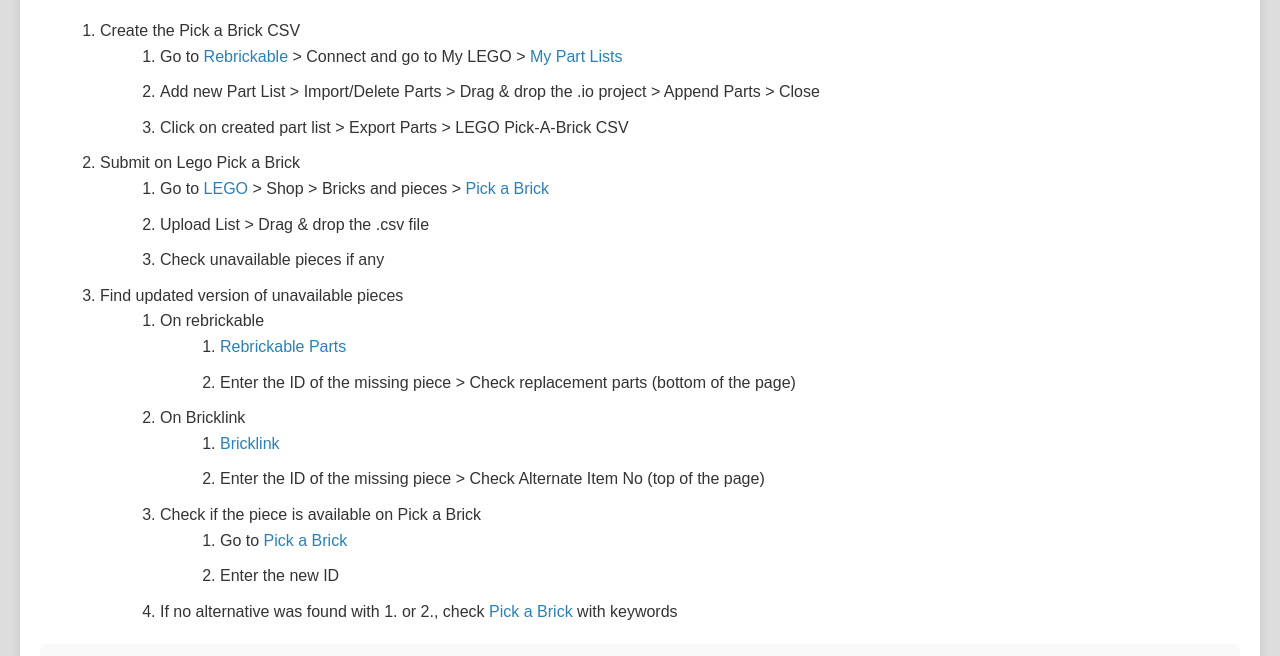
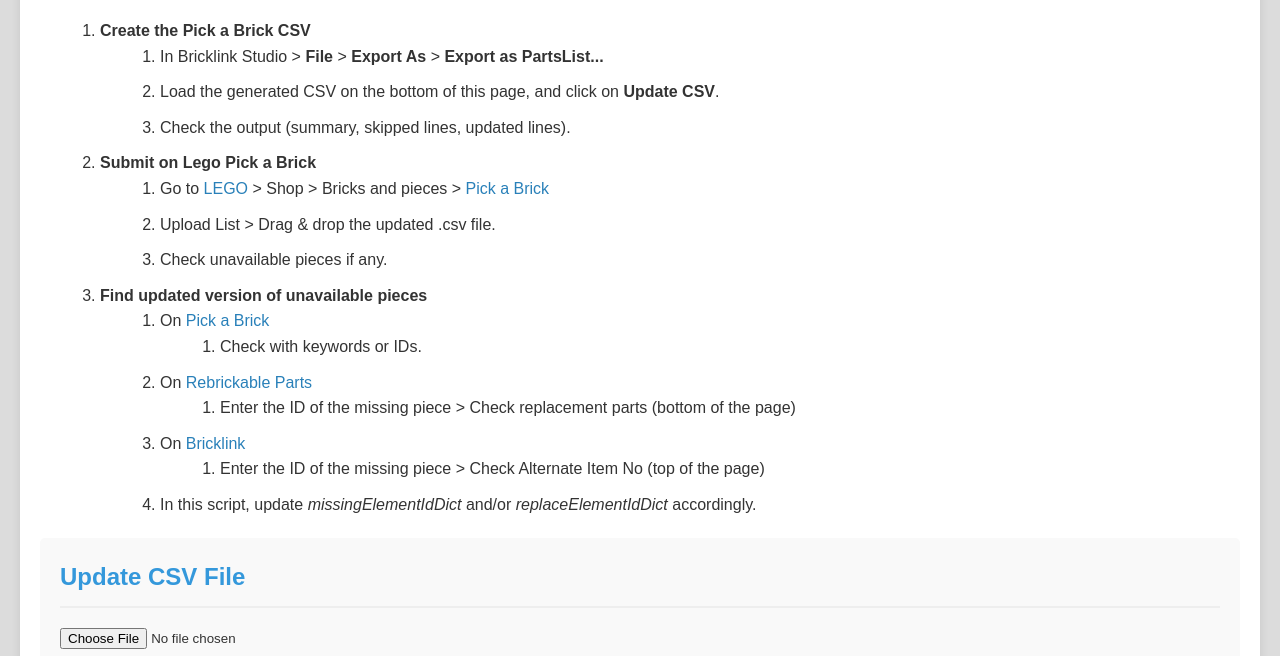
Before and after one commit to CraftySalamander/tools, a plain HTML site: page lego/pick_a_brick.html in a window 1280 px wide. Shown: the part 116-772 px from the top of the page. Drawn offline with Linux system fonts and the light colour scheme.

Commit message:
update instructions

```diff
--- a/lego/pick_a_brick.html
+++ b/lego/pick_a_brick.html
@@ -174,55 +174,48 @@
         <h1>LEGO Pick a Brick Guide</h1>
         <ol>
             <li>
-                Create the Pick a Brick CSV
+                <b>Create the Pick a Brick CSV</b>
                 <ol>
-                    <li>Go to <span class="link" data-url="https://rebrickable.com">Rebrickable</span> > Connect and go
-                        to My LEGO > <span class="link"
-                            data-url="https://rebrickable.com/users/CraftySalamander/partlists">My Part Lists</span>
+                    <li>In Bricklink Studio > <b>File</b> > <b>Export As</b> > <b>Export as PartsList...</b>
                     </li>
-                    <li>Add new Part List > Import/Delete Parts > Drag & drop the .io project > Append Parts > Close
+                    <li>Load the generated CSV on the bottom of this page, and click on <b>Update CSV</b>.
                     </li>
-                    <li>Click on created part list > Export Parts > LEGO Pick-A-Brick CSV</li>
+                    <li>Check the output (summary, skipped lines, updated lines).</li>
                 </ol>
             </li>
             <li>
-                Submit on Lego Pick a Brick
+                <b>Submit on Lego Pick a Brick</b>
                 <ol>
                     <li>Go to <span class="link" data-url="https://www.lego.com">LEGO</span> > Shop > Bricks and pieces
                         > <span class="link" data-url="https://www.lego.com/fr-be/pick-and-build/pick-a-brick">Pick a
                             Brick</span></li>
-                    <li>Upload List > Drag & drop the .csv file</li>
-                    <li>Check unavailable pieces if any</li>
+                    <li>Upload List > Drag & drop the updated .csv file.</li>
+                    <li>Check unavailable pieces if any.</li>
                 </ol>
             </li>
             <li>
-                Find updated version of unavailable pieces
+                <b>Find updated version of unavailable pieces</b>
                 <ol>
-                    <li>On rebrickable
+                    <li>On <span class="link" data-url="https://www.lego.com/fr-be/pick-and-build/pick-a-brick">Pick a
+                            Brick</span>
                         <ol>
-                            <li><span class="link" data-url="https://rebrickable.com/parts/">Rebrickable Parts</span>
-                            </li>
+                            <li>Check with keywords or IDs.</li>
+                        </ol>
+                    </li>
+                    <li>On <span class="link" data-url="https://rebrickable.com/parts/">Rebrickable Parts</span>
+                        <ol>
                             <li>Enter the ID of the missing piece > Check replacement parts (bottom of the
                                 page)</li>
                         </ol>
                     </li>
-                    <li>On Bricklink
+                    <li>On <span class="link" data-url="https://www.bricklink.com">Bricklink</span>
                         <ol>
-                            <li><span class="link" data-url="https://www.bricklink.com">Bricklink</span></li>
                             <li>Enter the ID of the missing piece > Check Alternate Item No (top of the page)</li>
                         </ol>
                     </li>
-                    <li>Check if the piece is available on Pick a Brick
-                        <ol>
-                            <li>Go to <span class="link"
-                                    data-url="https://www.lego.com/fr-be/pick-and-build/pick-a-brick">Pick a
-                                    Brick</span></li>
-                            <li>Enter the new ID</li>
-                        </ol>
+                    <li>In this script, update <i>missingElementIdDict</i> and/or <i>replaceElementIdDict</i>
+                        accordingly.
                     </li>
-                    <li>If no alternative was found with 1. or 2., check <span class="link"
-                            data-url="https://www.lego.com/fr-be/pick-and-build/pick-a-brick">Pick a Brick</span> with
-                        keywords</li>
                 </ol>
             </li>
         </ol>
@@ -236,6 +229,26 @@
         </div>
     </div>
     <script>
+        // ----- TO UPDATE ----- //
+
+        // Dictionary to map missing ElementIds as {"BLItemNo_ColorName": "ElementId"}
+        const missingElementIdDict = {
+            "26601_Dark Green": "6311453",
+            "98138_Light Gray": "6284071",
+            "98138_Dark Gray": "6284596",
+            "7302_Black": "6566851",
+            "6908_Black": "6560654",
+            "553a_Dark Gray": "6475549",
+            "87081_Dark Green": "6353424",
+        };
+
+        // Dictionary to replace wrong ElementIds as {"OldElementId": "NewElementId"}
+        const replaceElementIdDict = {
+            "6013802": "4243821",
+            "4107763": "4211042",
+        };
+        // --------------------- //
+
         // Function to open links in new tab without losing focus
         function openInNewTab(url) {
             window.open(url, '_blank', 'noopener,noreferrer');
@@ -272,23 +285,6 @@
             fields.push(currentField.trim());
             return fields;
         }
-
-        // Dictionary to map missing ElementIds
-        const missingElementIdDict = {
-            "26601_Dark Green": "6311453",
-            "98138_Light Gray": "6284071",
-            "98138_Dark Gray": "6284596",
-            "7302_Black": "6566851",
-            "6908_Black": "6560654",
-            "553a_Dark Gray": "6475549",
-            "87081_Dark Green": "6353424",
-        };
-
-        // Dictionary to replace wrong ElementIds
-        const replaceElementIdDict = {
-            "6013802": "4243821",
-            "4107763": "4211042",
-        };
 
         document.getElementById('updateBtn').addEventListener('click', function () {
             const fileInput = document.getElementById('csvFile');
```
